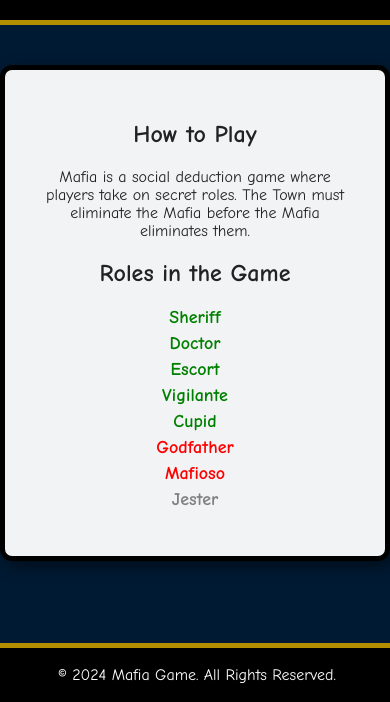
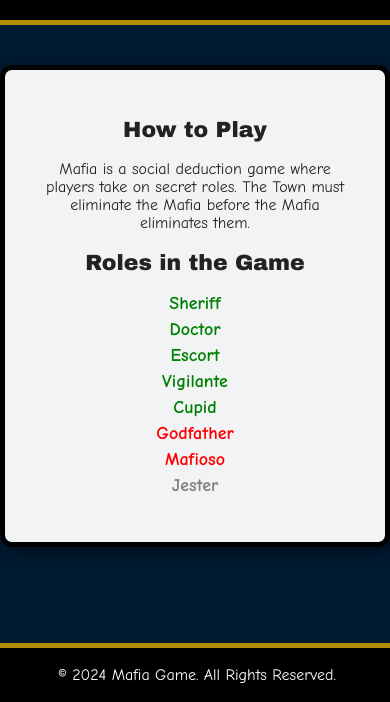
Before and after one commit to DIo9ov/mafia-game, a plain HTML site: page index.html in a window 390 px wide. Shown: the part 142-844 px from the top of the page. Drawn offline with Linux system fonts and the light colour scheme.

Commit message:
IOS-font_repair

```diff
--- a/styles.css
+++ b/styles.css
@@ -9,6 +9,16 @@ body {
     min-height: 100vh;
 }
 
+@media (max-width: 768px) {
+    h1, h2 {
+        font-family: 'Arial Black', sans-serif; /* Use a clean, bold font */
+        font-size: 22px; /* Adjust size for smaller screens */
+    }
+
+    p, a {
+        font-family: 'Comic Sans MS', 'Chalkboard SE', 'Fredoka One', cursive;
+    }
+}
 /* Wider Main Content */
 main {
     max-width: 900px; /* Adjust width to match the widest page */
```
